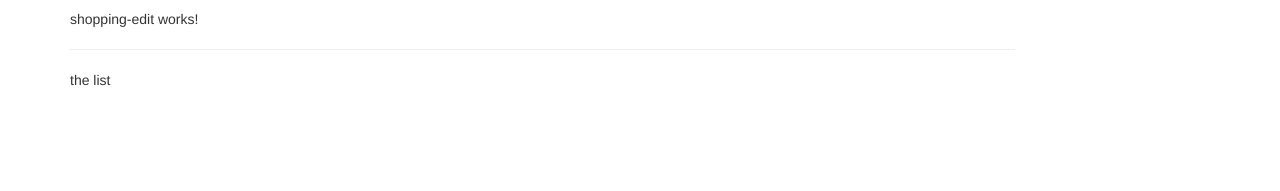
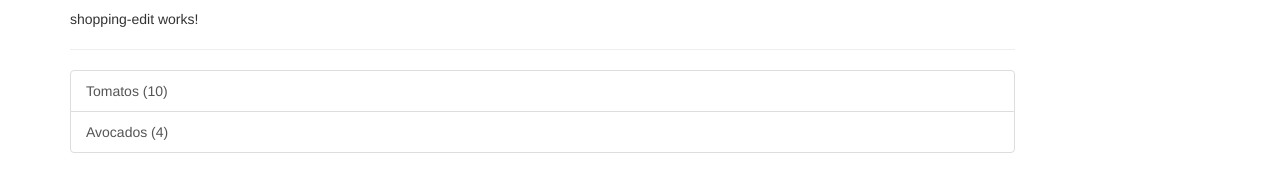
Before and after one commit to alex-alg/recipe-book, an Angular app: page / in a window 1280 px wide. Shown: the part 255-446 px from the top of the page. Built offline with nearby package versions, Linux system fonts and the light colour scheme.

Commit message:
ingredient model and list

```diff
--- /dev/null
+++ b/src/app/shared/ingredient.model.ts
@@ -0,0 +1,9 @@
+export class Ingredient{
+  public name: string;
+  public amount: number;
+
+  constructor(name: string, amount: number){
+     this.name = name;
+     this.amount = amount;
+  }
+}
--- a/src/app/shopping-list/shopping-list.component.html
+++ b/src/app/shopping-list/shopping-list.component.html
@@ -2,6 +2,10 @@
   <div class="col-xs-10">
     <app-shopping-edit></app-shopping-edit>
     <hr/>
-    <p>the list</p>
+    <ul class="list-group">
+      <a class="list-group-item" style="cursor: pointer" *ngFor="let ingredient of ingredients">
+        {{ ingredient.name}} ({{ ingredient.amount }})
+      </a>
+    </ul>
   </div>
 </div>
--- a/src/app/shopping-list/shopping-list.component.ts
+++ b/src/app/shopping-list/shopping-list.component.ts
@@ -1,4 +1,5 @@
 import { Component } from '@angular/core';
+import { Ingredient } from '../shared/ingredient.model';
 
 @Component({
   selector: 'app-shopping-list',
@@ -6,5 +7,10 @@ import { Component } from '@angular/core';
   styleUrls: ['./shopping-list.component.css']
 })
 export class ShoppingListComponent {
+  ingredients: Ingredient[] = [
+    new Ingredient('Tomatos', 10),
+    new Ingredient('Avocados', 4)
+  ];
 
+  constructor(){}
 }
```
